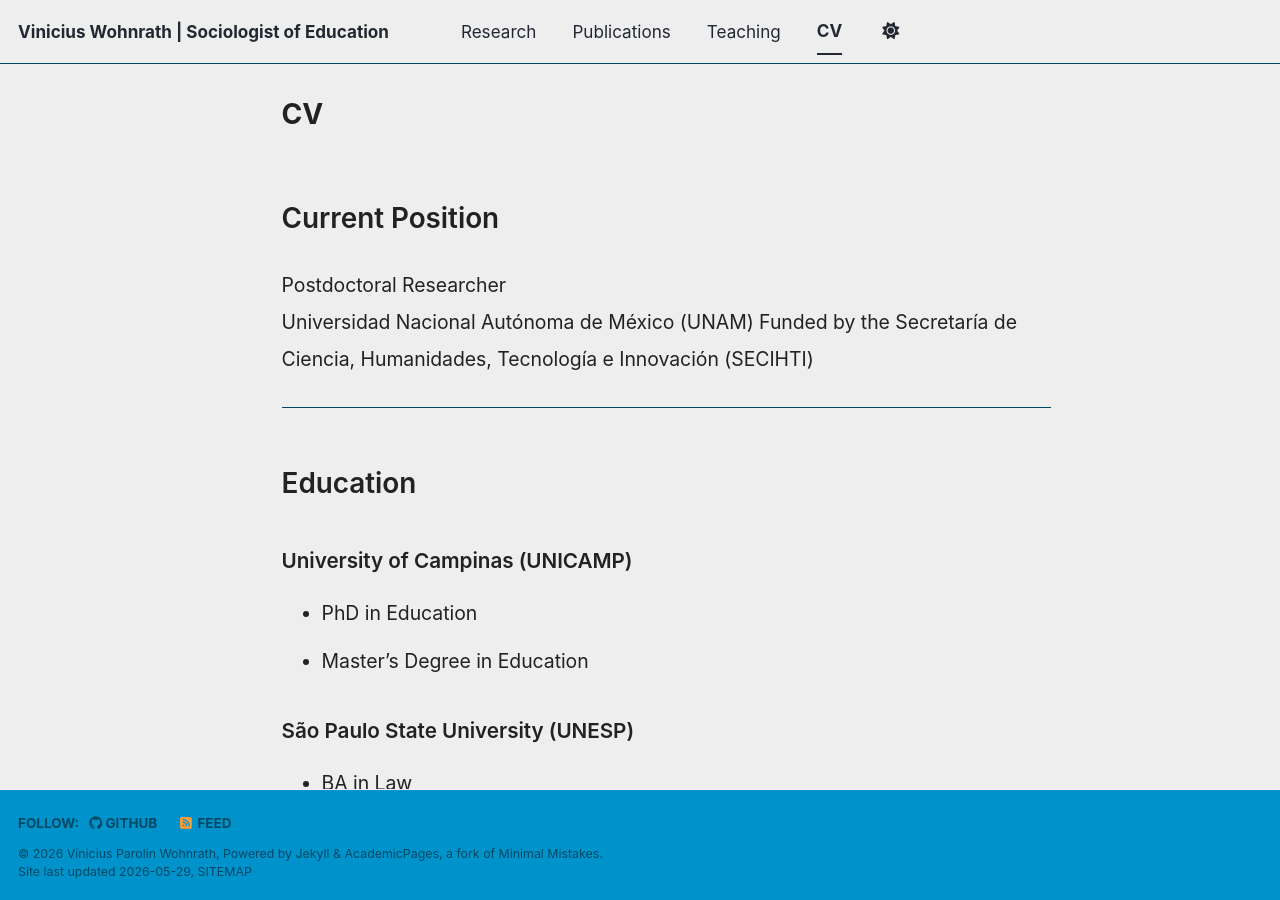
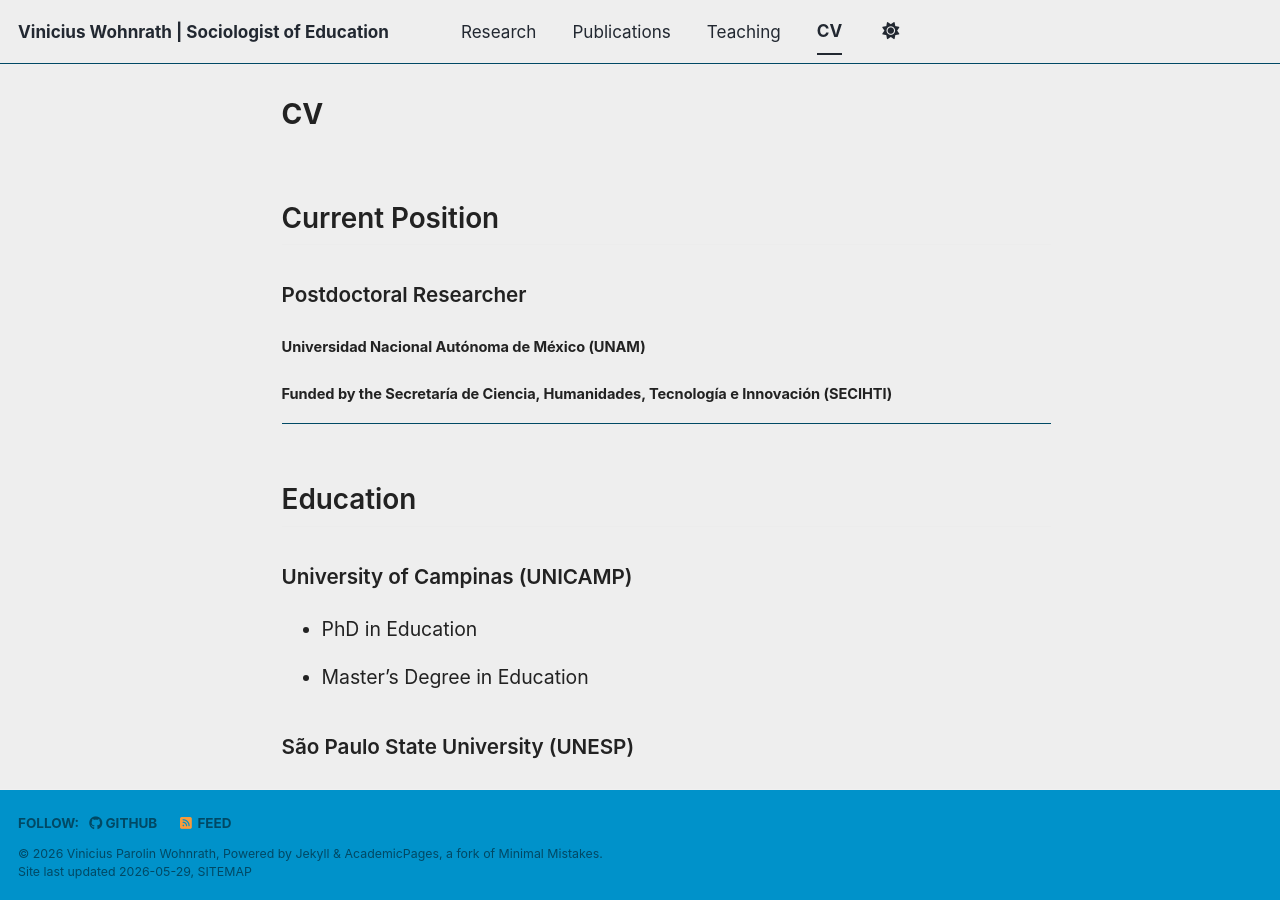
Before and after one commit to viniciuswohnrath/viniciuswohnrath.github.io, a Jekyll site: the page built from _pages/cv.md, in a window 1280 px wide and 900 px high. Built offline with Jekyll 4.4.1, drawn with Linux system fonts in a browser that asks for light colours; a script bundle is joined from its source files by our own code; library files that are not in the unit come from our copies.

Commit message:
Update cv.md

```diff
--- a/_pages/cv.md
+++ b/_pages/cv.md
@@ -8,9 +8,11 @@ classes: wide
 
 ## Current Position
 
-Postdoctoral Researcher
-Universidad Nacional Autónoma de México (UNAM)
-Funded by the Secretaría de Ciencia, Humanidades, Tecnología e Innovación (SECIHTI)
+### Postdoctoral Researcher
+
+#### Universidad Nacional Autónoma de México (UNAM)
+
+#### Funded by the Secretaría de Ciencia, Humanidades, Tecnología e Innovación (SECIHTI)
 
 ---
 
```
